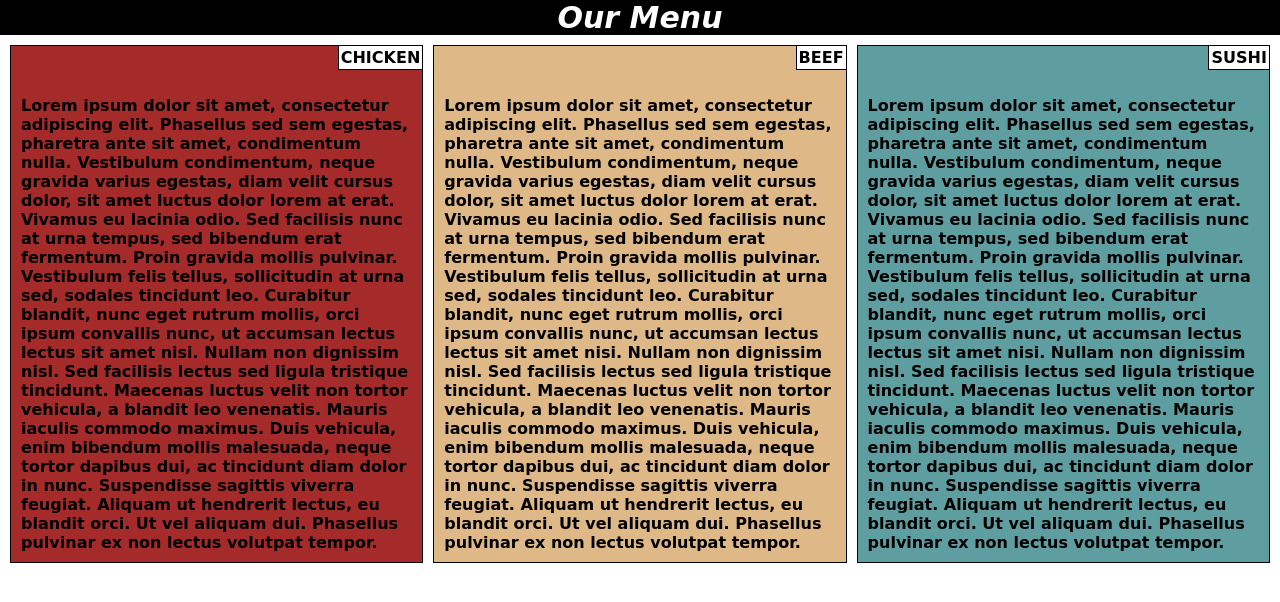
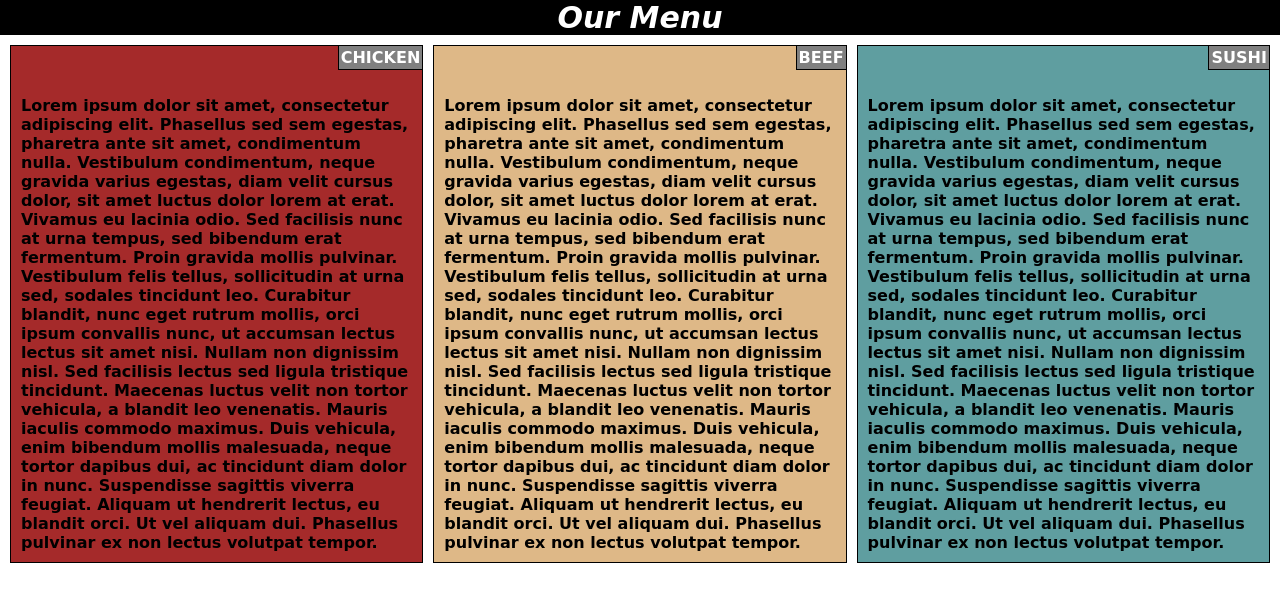
Before and after one commit to clintmann/coursera-test, a plain HTML site: page module2-solution/index.html in a window 1280 px wide. Drawn offline with Linux system fonts and the light colour scheme.

Commit message:
Solution for Module2

```diff
--- a/module2-solution/css/styles.css
+++ b/module2-solution/css/styles.css
@@ -48,7 +48,8 @@
   padding-top: 50px;
 }
 #box1 {
-  background-color: #FFFFFF;
+  background-color: grey;
+  color: white;
   float : right;
   position: relative;
   margin-top: 0px;
@@ -57,7 +58,8 @@
   right: 10px;
  }
 #box2 {
-  background-color: #FFFFFF;
+  background-color: grey;
+  color: white;
   float : right;
   position: relative;
   padding: 2px;
@@ -65,7 +67,8 @@
   right: 10px;
 }
 #box3 {
-  background-color: #FFFFFF;
+  background-color: grey;
+  color: white;
   float : right;
   position: relative;
   padding: 2px;
```
